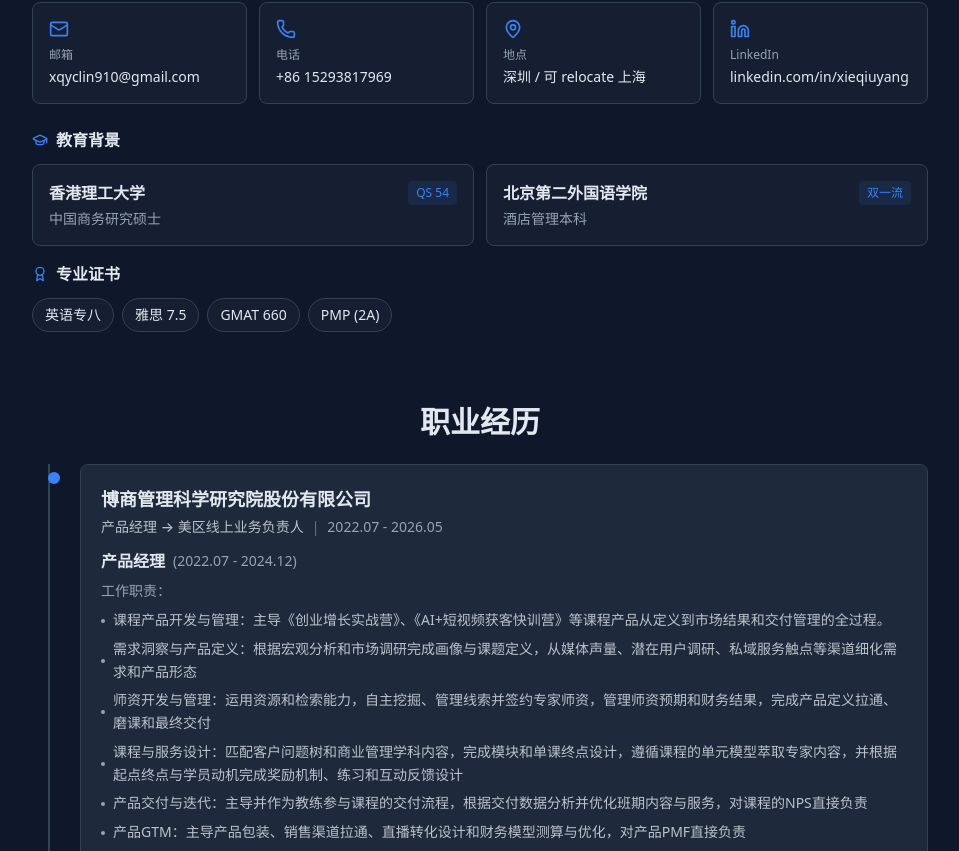
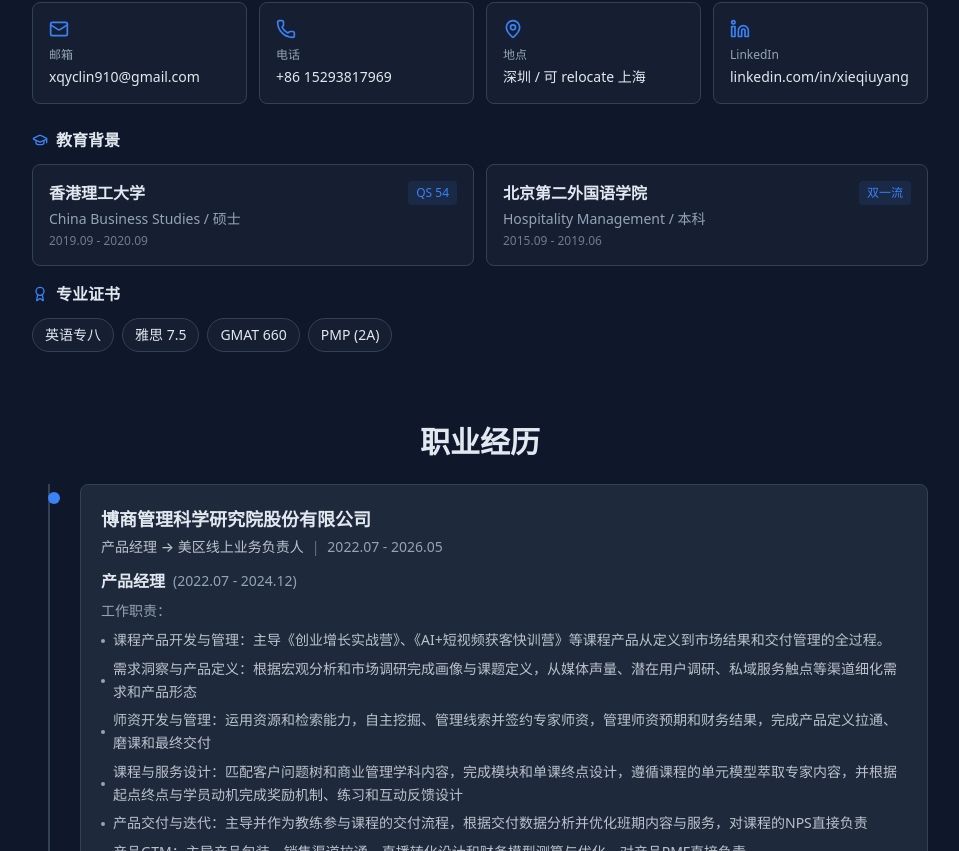
Before and after one commit to xqyclin910-oss/clin-portfolio, a Next.js app: page / in a window 1280 px wide. Shown: the part 8169-9020 px from the top of the page, without its empty margins (160-1119 px from the left). Built offline with nearby package versions, Linux system fonts and the light colour scheme.

Commit message:
fix: 教育背景专业名称改英文+添加时间显示
Coze-Commit-Type: user
Coze-User-ID: 1132941795395483
Coze-Conversation-ID: 9004599

```diff
--- a/src/components/portfolio/Contact.tsx
+++ b/src/components/portfolio/Contact.tsx
@@ -35,14 +35,14 @@ const contacts = [
 const education = [
   {
     school: '香港理工大学',
-    degree: '中国商务研究硕士',
-    time: '',
+    degree: 'China Business Studies / 硕士',
+    time: '2019.09 - 2020.09',
     badge: 'QS 54',
   },
   {
     school: '北京第二外国语学院',
-    degree: '酒店管理本科',
-    time: '',
+    degree: 'Hospitality Management / 本科',
+    time: '2015.09 - 2019.06',
     badge: '双一流',
   },
 ];
@@ -122,9 +122,14 @@ export function Contact() {
                     <p className="text-base font-semibold text-foreground mb-1">
                       {item.school}
                     </p>
-                    <p className="text-sm text-muted-foreground">
+                    <p className="text-sm text-muted-foreground mb-1">
                       {item.degree}
                     </p>
+                    {item.time && (
+                      <p className="text-xs text-muted-foreground/70">
+                        {item.time}
+                      </p>
+                    )}
                   </div>
                   {item.badge && (
                     <span className="text-xs px-2 py-1 rounded bg-primary/10 text-primary font-medium">
```
